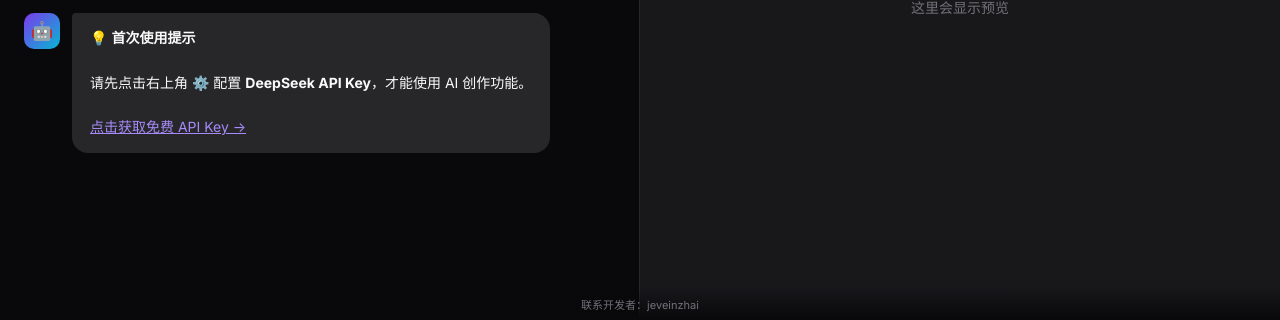
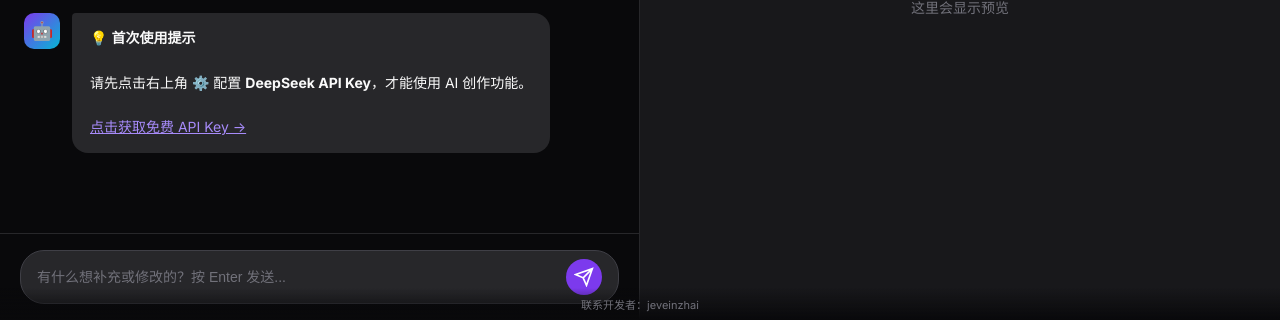
Before and after one commit to jiawen-coder/wechat-publisher, a Flask app: page / in a window 1280 px wide. Shown: the part 480-800 px from the top of the page. Run offline with Flask 3, Linux system fonts and the light colour scheme; some libraries are stand-ins or nearby versions.

Commit message:
feat: 添加常态化对话输入框,修复流式Markdown渲染

```diff
--- a/frontend/templates/index.html
+++ b/frontend/templates/index.html
@@ -767,6 +767,61 @@
 
         .style-card .icon {
             font-size: 24px;
+        }
+
+        /* ==================== 自由对话输入框 ==================== */
+        .free-chat-input {
+            padding: 16px 20px;
+            background: var(--bg-dark);
+            border-top: 1px solid var(--border);
+            flex-shrink: 0;
+        }
+
+        .free-chat-container {
+            display: flex;
+            gap: 10px;
+            align-items: center;
+            background: var(--bg-card);
+            border-radius: 24px;
+            padding: 8px 16px;
+            border: 1px solid var(--border-light);
+            transition: border-color 0.2s;
+        }
+
+        .free-chat-container:focus-within {
+            border-color: var(--primary);
+        }
+
+        .free-chat-container input {
+            flex: 1;
+            background: transparent;
+            border: none;
+            color: var(--text);
+            font-size: 14px;
+            outline: none;
+        }
+
+        .free-chat-container input::placeholder {
+            color: var(--text-muted);
+        }
+
+        .free-chat-send {
+            width: 36px;
+            height: 36px;
+            border-radius: 50%;
+            background: var(--primary);
+            color: white;
+            border: none;
+            cursor: pointer;
+            display: flex;
+            align-items: center;
+            justify-content: center;
+            transition: all 0.2s;
+        }
+
+        .free-chat-send:hover {
+            background: var(--primary-dark);
+            transform: scale(1.05);
         }
 
         /* ==================== 移动端适配 ==================== */
@@ -1091,6 +1146,20 @@
                     </div>
                 </div>
             </div>
+
+            <!-- 常态化自由对话输入框 -->
+            <div class="free-chat-input" id="free-chat-input">
+                <div class="free-chat-container">
+                    <input type="text" id="free-chat-text" placeholder="有什么想补充或修改的？按 Enter 发送..."
+                        onkeypress="if(event.key==='Enter') sendFreeChat()">
+                    <button class="free-chat-send" onclick="sendFreeChat()" title="发送">
+                        <svg width="20" height="20" viewBox="0 0 24 24" fill="none" stroke="currentColor"
+                            stroke-width="2">
+                            <path d="M22 2L11 13M22 2l-7 20-4-9-9-4 20-7z" />
+                        </svg>
+                    </button>
+                </div>
+            </div>
         </div>
 
         <!-- 右侧面板 -->
@@ -2219,6 +2288,73 @@
             }
         }
 
+        // 自由对话功能
+        async function sendFreeChat() {
+            const input = document.getElementById('free-chat-text');
+            const message = input?.value?.trim();
+
+            if (!message) return;
+
+            // 清空输入框
+            input.value = '';
+
+            // 显示用户消息
+            addMessage(message, 'user');
+
+            // 获取当前上下文
+            const context = state.processedContent || state.rawContent || '';
+            const contextHint = context ? `\n\n当前文章内容（供参考）：\n${context.substring(0, 1000)}${context.length > 1000 ? '...' : ''}` : '';
+
+            const progress = addProgress('正在思考...', '💬', 30);
+
+            try {
+                // 获取 API Key
+                const configRes = await apiRequest('/api/config/keys');
+                const configData = await configRes.json();
+
+                if (!configData.deepseek_api_key) {
+                    progress.complete('需要配置');
+                    addMessage('❌ 请先在设置中配置 DeepSeek API Key');
+                    return;
+                }
+
+                // 调用 DeepSeek API
+                const response = await fetch('https://api.deepseek.com/chat/completions', {
+                    method: 'POST',
+                    headers: {
+                        'Content-Type': 'application/json',
+                        'Authorization': `Bearer ${configData.deepseek_api_key}`
+                    },
+                    body: JSON.stringify({
+                        model: 'deepseek-chat',
+                        messages: [
+                            {
+                                role: 'system',
+                                content: `你是一个公众号文章助手。用户可能会问你关于文章内容、排版、封面等问题，请简洁地回答。${contextHint}`
+                            },
+                            { role: 'user', content: message }
+                        ],
+                        max_tokens: 1000,
+                        temperature: 0.7
+                    })
+                });
+
+                if (!response.ok) {
+                    throw new Error('API 调用失败');
+                }
+
+                const data = await response.json();
+                const reply = data.choices[0].message.content;
+
+                progress.complete('回复完成');
+                addMessage(reply);
+
+            } catch (e) {
+                progress.complete('对话失败');
+                addMessage('❌ 对话失败：' + (e.message || '请重试'));
+            }
+        }
+
         function showContentConfirm(content) {
             state.processedContent = content;
 
@@ -2361,7 +2497,7 @@
                     state.title = data.title;
                     state.summary = data.summary;
 
-                    updatePreview(data.html);
+                    updatePreviewHTML(data.html);
                     setTimeout(() => showCoverOptions(), 500);
                 } catch (e) {
                     progress.complete('生成失败');
@@ -2396,8 +2532,8 @@
                 state.title = data.title;
                 state.summary = data.summary;
 
-                // 更新预览
-                updatePreview(data.html);
+                // 更新预览（使用已渲染的 HTML）
+                updatePreviewHTML(data.html);
 
                 setTimeout(() => showCoverOptions(), 500);
             } catch (e) {
@@ -2411,7 +2547,8 @@
             }
         }
 
-        function updatePreview(html) {
+        // 更新预览（用于显示已渲染的 HTML，如排版后的内容）
+        function updatePreviewHTML(html) {
             const previewArea = document.getElementById('preview-area');
             previewArea.innerHTML = `<div class="preview-content">${html}</div>`;
         }
```
